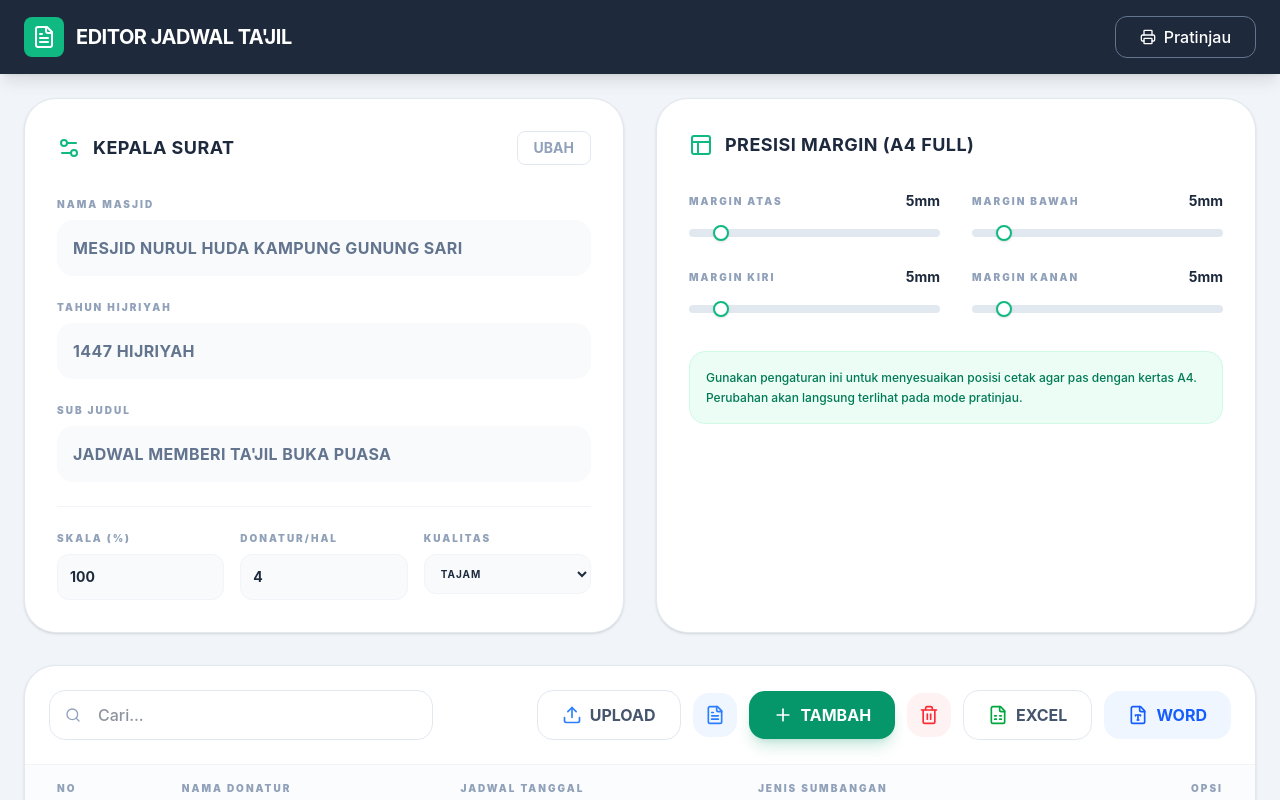
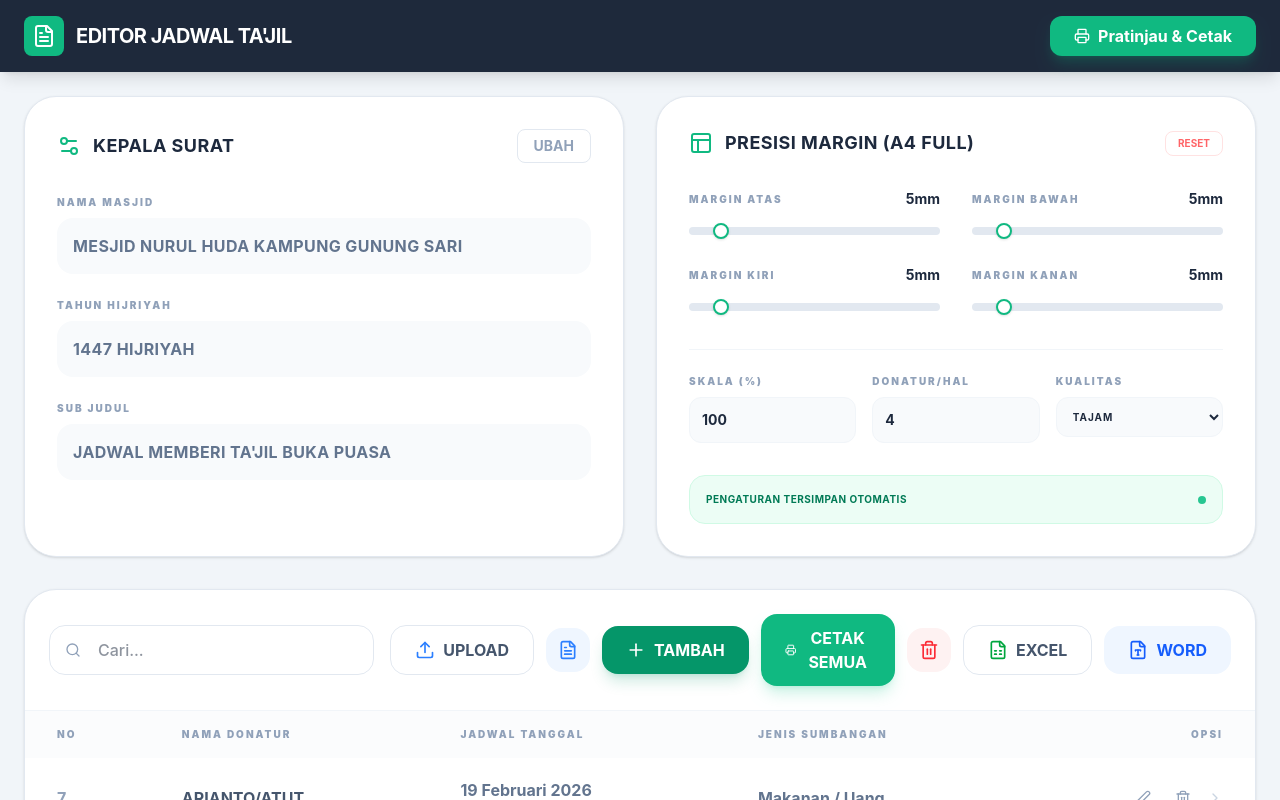
Before and after one commit to xphonesegah7-star/MASJID-NURUL-HUDA, a React (Vite) app: page / in a window 1280 px wide. Shown: the top 800 px of the page. Built offline with nearby package versions, Linux system fonts and the light colour scheme.

Commit message:
feat: Enhance print functionality and preview
Update the print button to display the total number of pages and add a helpful tip for saving as PDF. Improve print styles for better rendering in PDF format, including adjusting element visibility and background colors for preview mode.

```diff
--- a/src/App.tsx
+++ b/src/App.tsx
@@ -295,17 +295,20 @@ export default function App() {
             className="px-8 py-2 bg-[#10b981] text-white rounded-xl font-bold hover:bg-[#059669] transition-all flex items-center gap-2 shadow-lg shadow-emerald-500/20"
           >
             <Printer className="w-4 h-4" />
-            CETAK SEKARANG
+            CETAK SEMUA HALAMAN ({donorChunks.length})
           </button>
+          <div className="text-slate-400 text-[10px] font-bold uppercase tracking-widest">
+            Tip: Pilih "Save as PDF" di menu printer untuk menyimpan file
+          </div>
         </div>
       )}
 
       {/* Print View (Hidden on Screen unless isPreviewMode is true) */}
-      <div className={`${isPreviewMode ? 'flex flex-col items-center pt-24 gap-8 pb-24 overflow-y-auto h-screen' : 'print-only'} font-serif`}>
+      <div className={`${isPreviewMode ? 'flex flex-col items-center pt-24 gap-8 pb-24 overflow-y-auto h-screen bg-slate-800' : 'print-only'} font-serif print:block print:bg-white print:p-0 print:h-auto print:overflow-visible`}>
         {donorChunks.map((chunk, pageIndex) => (
           <div
             key={pageIndex}
-            className={`${isPreviewMode ? 'shadow-2xl mb-8' : 'break-after-page'} relative`}
+            className={`${isPreviewMode ? 'shadow-2xl mb-8' : ''} break-after-page relative print:shadow-none print:mb-0`}
             style={{
               paddingTop: `${settings.marginTop}mm`,
               paddingBottom: `${settings.marginBottom}mm`,
@@ -382,10 +385,10 @@ export default function App() {
         </div>
         <button
           onClick={handlePrint}
-          className="bg-transparent border border-slate-500 hover:bg-slate-700 px-6 py-2 rounded-xl flex items-center gap-2 transition-all font-medium"
+          className="bg-[#10b981] hover:bg-[#059669] text-white px-6 py-2 rounded-xl flex items-center gap-2 transition-all font-bold shadow-lg shadow-emerald-500/20"
         >
           <Printer className="w-4 h-4" />
-          Pratinjau
+          Pratinjau & Cetak
         </button>
       </header>
       )}
@@ -567,38 +570,6 @@ export default function App() {
                   {mosqueInfo.subtitle}
                 </div>
               </div>
-
-              <div className="pt-6 border-t border-slate-100 grid grid-cols-3 gap-4">
-                <div>
-                  <label className="block text-[10px] font-black text-slate-400 uppercase tracking-[0.2em] mb-2">Skala (%)</label>
-                  <input
-                    type="number"
-                    value={settings.scale}
-                    onChange={(e) => setSettings({...settings, scale: parseFloat(e.target.value)})}
-                    className="w-full bg-slate-50 border border-slate-100 p-3 rounded-xl font-bold text-sm focus:outline-none focus:ring-2 focus:ring-[#10b981]/20"
-                  />
-                </div>
-                <div>
-                  <label className="block text-[10px] font-black text-slate-400 uppercase tracking-[0.2em] mb-2">Donatur/Hal</label>
-                  <input
-                    type="number"
-                    value={settings.donorsPerPage}
-                    onChange={(e) => setSettings({...settings, donorsPerPage: parseInt(e.target.value)})}
-                    className="w-full bg-slate-50 border border-slate-100 p-3 rounded-xl font-bold text-sm focus:outline-none focus:ring-2 focus:ring-[#10b981]/20"
-                  />
-                </div>
-                <div>
-                  <label className="block text-[10px] font-black text-slate-400 uppercase tracking-[0.2em] mb-2">Kualitas</label>
-                  <select
-                    value={settings.quality}
-                    onChange={(e) => setSettings({...settings, quality: e.target.value as 'TAJAM' | 'STANDAR'})}
-                    className="w-full bg-slate-50 border border-slate-100 p-3 rounded-xl font-bold uppercase text-[10px] tracking-widest focus:outline-none focus:ring-2 focus:ring-[#10b981]/20 cursor-pointer"
-                  >
-                    <option value="TAJAM">TAJAM</option>
-                    <option value="STANDAR">STANDAR</option>
-                  </select>
-                </div>
-              </div>
             </div>
           </motion.div>
 
@@ -609,9 +580,25 @@ export default function App() {
             transition={{ delay: 0.1 }}
             className="bg-white rounded-[2rem] p-8 shadow-sm border border-slate-200"
           >
-            <div className="flex items-center gap-3 mb-8">
-              <Layout className="w-6 h-6 text-[#10b981]" />
-              <h2 className="text-lg font-bold uppercase tracking-wide">Presisi Margin (A4 Full)</h2>
+            <div className="flex items-center justify-between mb-8">
+              <div className="flex items-center gap-3">
+                <Layout className="w-6 h-6 text-[#10b981]" />
+                <h2 className="text-lg font-bold uppercase tracking-wide">Presisi Margin (A4 Full)</h2>
+              </div>
+              <button
+                onClick={() => setSettings({
+                  marginTop: 5,
+                  marginBottom: 5,
+                  marginLeft: 5,
+                  marginRight: 5,
+                  scale: 100,
+                  donorsPerPage: 4,
+                  quality: 'TAJAM'
+                })}
+                className="text-[10px] font-bold text-red-400 border border-red-100 px-3 py-1 rounded-lg hover:bg-red-50 transition-colors uppercase"
+              >
+                Reset
+              </button>
             </div>
 
             <div className="grid grid-cols-2 gap-x-8 gap-y-6">
@@ -637,11 +624,43 @@ export default function App() {
                 </div>
               ))}
             </div>
-            <div className="mt-8 p-4 bg-emerald-50 rounded-2xl border border-emerald-100">
-              <p className="text-xs text-emerald-700 font-medium leading-relaxed">
-                Gunakan pengaturan ini untuk menyesuaikan posisi cetak agar pas dengan kertas A4.
-                Perubahan akan langsung terlihat pada mode pratinjau.
+
+            <div className="mt-8 pt-6 border-t border-slate-100 grid grid-cols-3 gap-4">
+              <div>
+                <label className="block text-[10px] font-black text-slate-400 uppercase tracking-[0.2em] mb-2">Skala (%)</label>
+                <input
+                  type="number"
+                  value={settings.scale}
+                  onChange={(e) => setSettings({...settings, scale: parseFloat(e.target.value)})}
+                  className="w-full bg-slate-50 border border-slate-100 p-3 rounded-xl font-bold text-sm focus:outline-none focus:ring-2 focus:ring-[#10b981]/20"
+                />
+              </div>
+              <div>
+                <label className="block text-[10px] font-black text-slate-400 uppercase tracking-[0.2em] mb-2">Donatur/Hal</label>
+                <input
+                  type="number"
+                  value={settings.donorsPerPage}
+                  onChange={(e) => setSettings({...settings, donorsPerPage: parseInt(e.target.value)})}
+                  className="w-full bg-slate-50 border border-slate-100 p-3 rounded-xl font-bold text-sm focus:outline-none focus:ring-2 focus:ring-[#10b981]/20"
+                />
+              </div>
+              <div>
+                <label className="block text-[10px] font-black text-slate-400 uppercase tracking-[0.2em] mb-2">Kualitas</label>
+                <select
+                  value={settings.quality}
+                  onChange={(e) => setSettings({...settings, quality: e.target.value as 'TAJAM' | 'STANDAR'})}
+                  className="w-full bg-slate-50 border border-slate-100 p-3 rounded-xl font-bold uppercase text-[10px] tracking-widest focus:outline-none focus:ring-2 focus:ring-[#10b981]/20 cursor-pointer"
+                >
+                  <option value="TAJAM">TAJAM</option>
+                  <option value="STANDAR">STANDAR</option>
+                </select>
+              </div>
+            </div>
+            <div className="mt-8 p-4 bg-emerald-50 rounded-2xl border border-emerald-100 flex items-center justify-between">
+              <p className="text-[10px] text-emerald-700 font-bold uppercase tracking-wider">
+                Pengaturan Tersimpan Otomatis
               </p>
+              <div className="w-2 h-2 bg-emerald-500 rounded-full animate-pulse"></div>
             </div>
           </motion.div>
         </div>
@@ -695,6 +714,13 @@ export default function App() {
               >
                 <Plus className="w-5 h-5" />
                 TAMBAH
+              </button>
+              <button
+                onClick={handlePrint}
+                className="flex items-center gap-2 px-6 py-3 bg-[#10b981] text-white rounded-2xl font-bold hover:bg-[#059669] transition-all shadow-lg shadow-emerald-500/20"
+              >
+                <Printer className="w-5 h-5" />
+                CETAK SEMUA
               </button>
               <button
                 onClick={() => {
```
